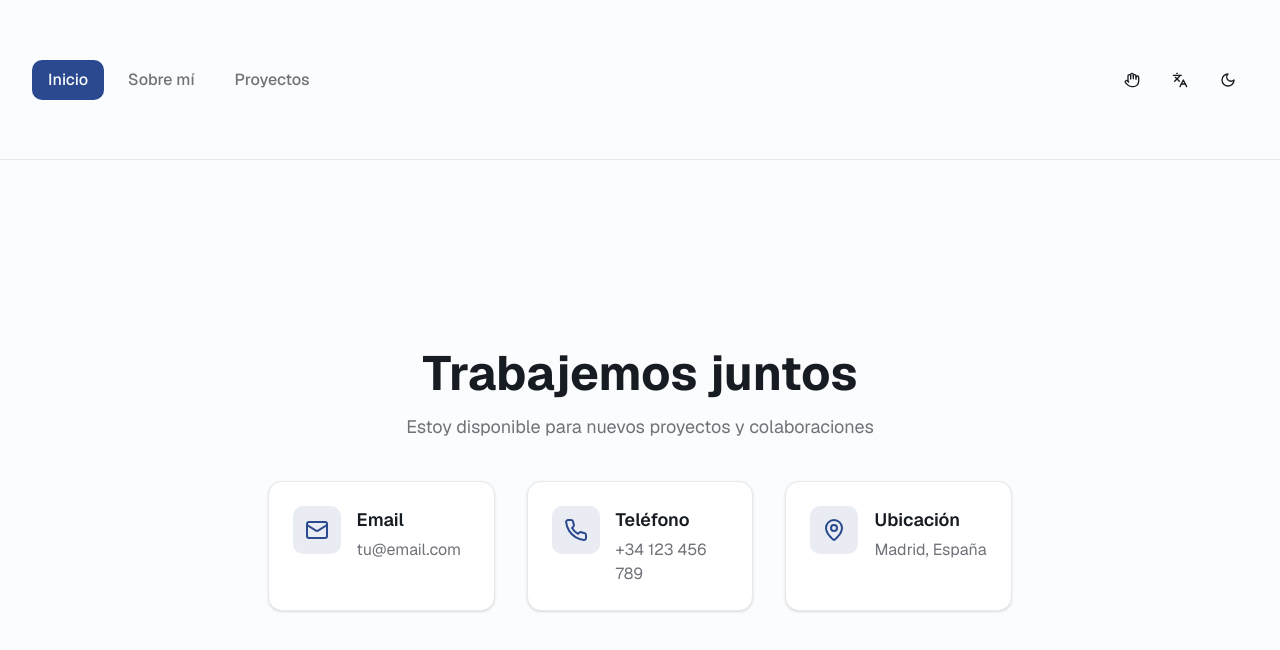
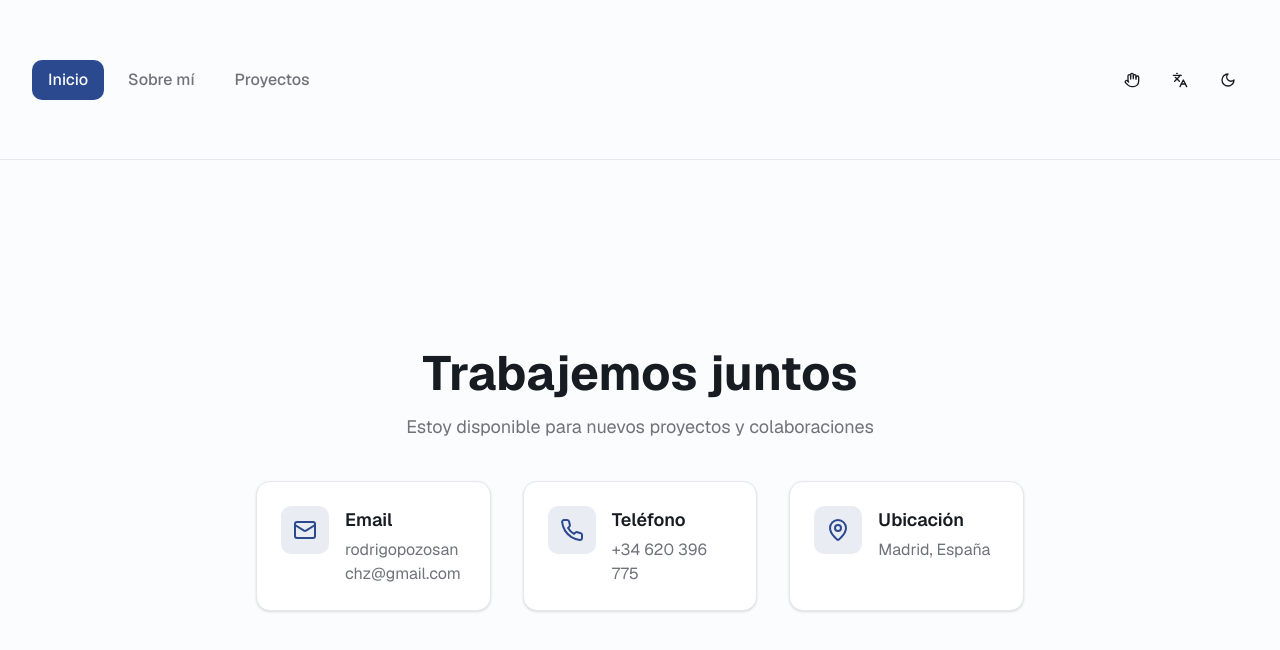
Before and after one commit to rodrigopozodev/Porfolio, a Next.js app: page /inicio/contacto in a window 1280 px wide. Shown: the top 650 px of the page. Built offline with nearby package versions, Linux system fonts and the light colour scheme.

Commit message:
cambio de datos

```diff
--- a/app/inicio/contacto/page.tsx
+++ b/app/inicio/contacto/page.tsx
@@ -27,7 +27,7 @@ export default function ContactoPage() {
               </div>
               <div className="min-w-0 flex-1">
                 <h3 className="font-semibold mb-1 text-base sm:text-lg">{t.email}</h3>
-                <p className="text-muted-foreground text-sm sm:text-base break-all">tu@email.com</p>
+                <p className="text-muted-foreground text-sm sm:text-base break-all">rodrigopozosanchz@gmail.com</p>
               </div>
             </div>
           </Card>
@@ -39,7 +39,7 @@ export default function ContactoPage() {
               </div>
               <div className="min-w-0 flex-1">
                 <h3 className="font-semibold mb-1 text-base sm:text-lg">{t.phone}</h3>
-                <p className="text-muted-foreground text-sm sm:text-base">+34 123 456 789</p>
+                <p className="text-muted-foreground text-sm sm:text-base">+34 620 396 775</p>
               </div>
             </div>
           </Card>
--- a/app/inicio/presentacion/page.tsx
+++ b/app/inicio/presentacion/page.tsx
@@ -54,7 +54,7 @@ export default function PresentacionPage() {
                 </a>
               </Button>
               <Button variant="ghost" size="icon" asChild className="h-9 w-9 sm:h-10 sm:w-10">
-                <a href="mailto:tu@email.com">
+                <a href="mailto:rodrigopozosanchz@gmail.com">
                   <Mail className="h-4 w-4 sm:h-5 sm:w-5" />
                 </a>
               </Button>
```
